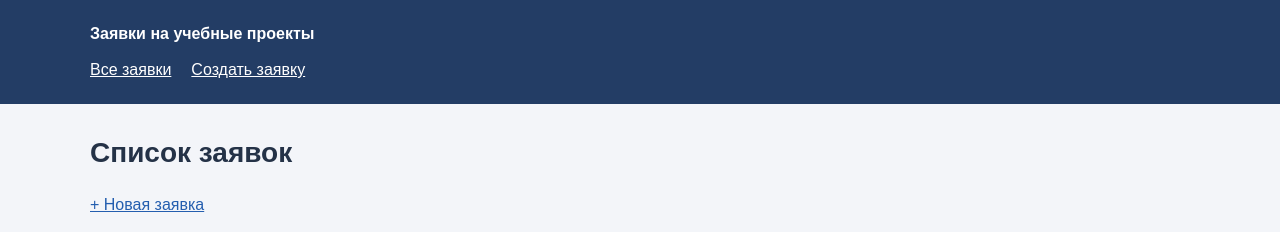
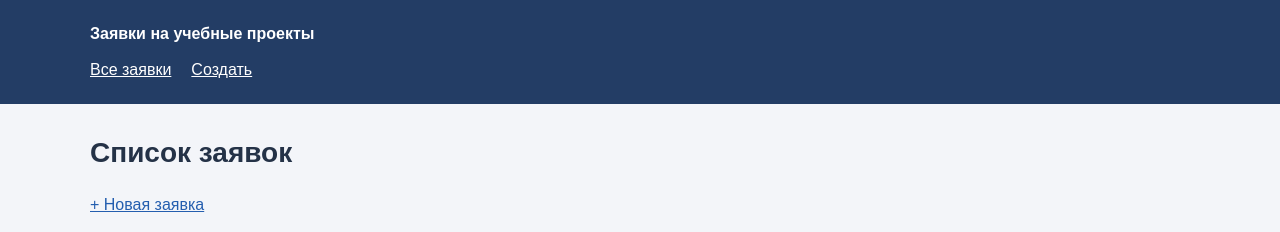
Before and after one commit to nutouchh/project-forms, a Flask app: page / in a window 1280 px wide. Shown: the top 232 px of the page. Run offline with Flask 3, Linux system fonts and the light colour scheme; data that the repository does not hold is empty.

Commit message:
feat: change text

```diff
--- a/app.py
+++ b/app.py
@@ -76,4 +76,4 @@ def delete_application(application_id):
 
 
 if __name__ == "__main__":
-    app.run(host="127.0.0.1", port=4000)
+    app.run(host="127.0.0.1", port=5000)
--- a/templates/base.html
+++ b/templates/base.html
@@ -1,17 +1,17 @@
 <!doctype html>
 <html lang="ru">
   <head>
-    <meta charset="utf-8">
-    <meta name="viewport" content="width=device-width, initial-scale=1">
+    <meta charset="utf-8" />
+    <meta name="viewport" content="width=device-width, initial-scale=1" />
     <title>{% block title %}Заявки на проекты{% endblock %}</title>
-    <link rel="stylesheet" href="{{ url_for('static', filename='style.css') }}">
+    <link rel="stylesheet" href="{{ url_for('static', filename='style.css') }}" />
   </head>
   <body>
     <header>
       <strong>Заявки на учебные проекты</strong>
       <nav>
         <a href="{{ url_for('index') }}">Все заявки</a>
-        <a href="{{ url_for('create_application') }}">Создать заявку</a>
+        <a href="{{ url_for('create_application') }}">Создать</a>
       </nav>
     </header>
     <main>{% block content %}{% endblock %}</main>
```
Lines whose indentation alone changed are shown as unchanged.
